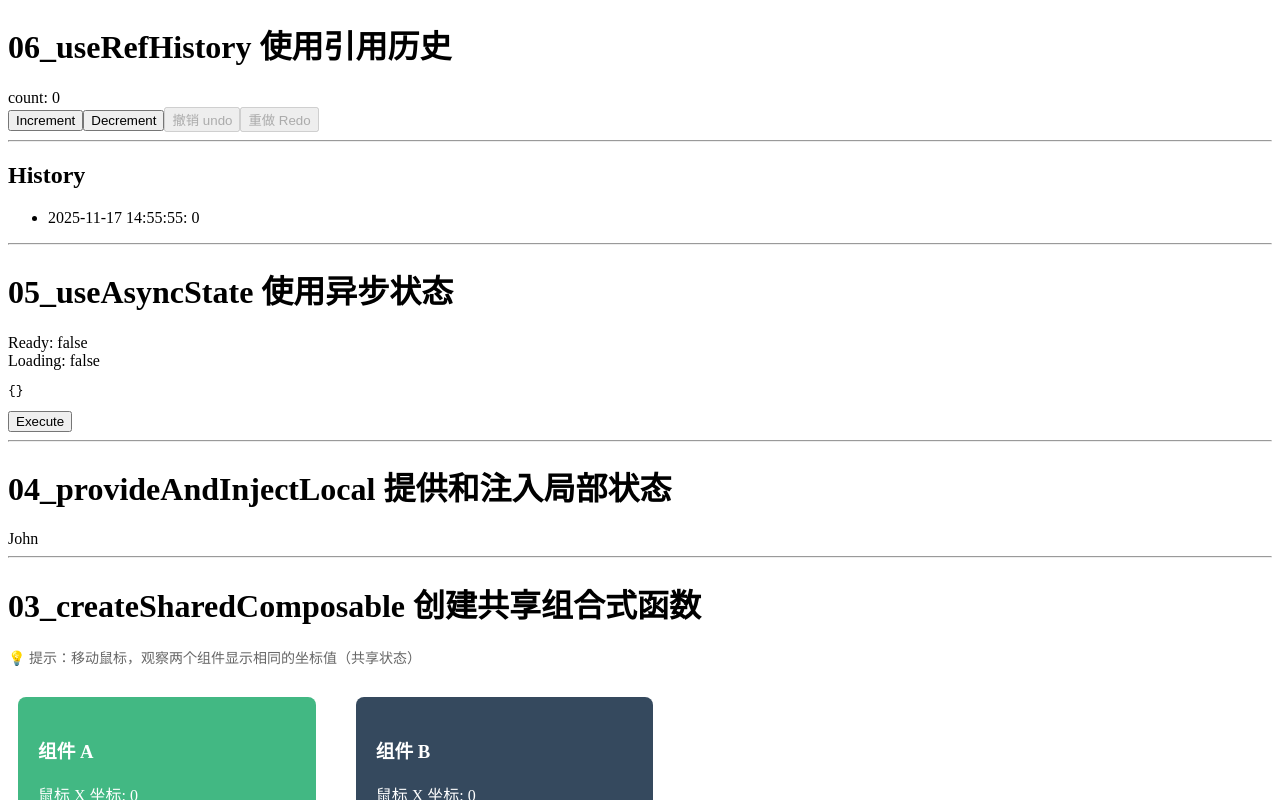
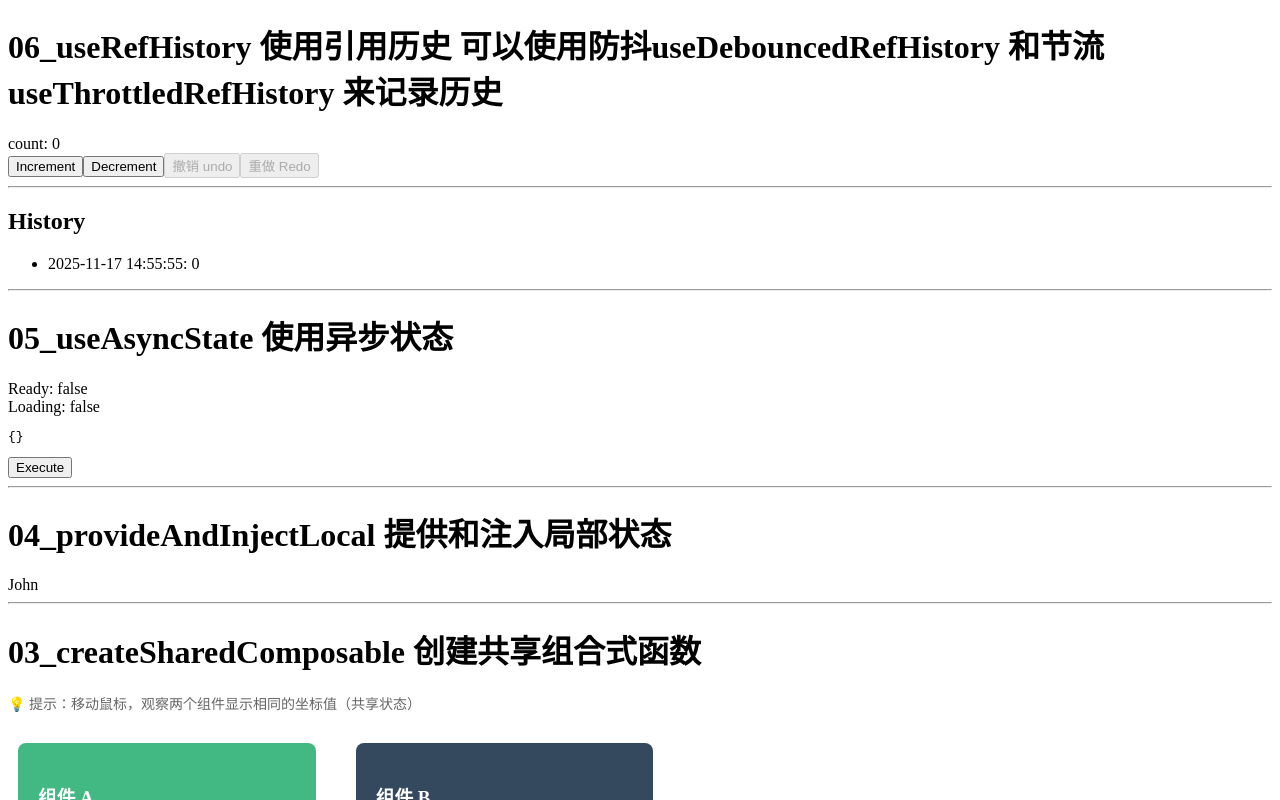
Before and after one commit to propoet/vueuse-demo, a Vue app: page / in a window 1280 px wide. Shown: the top 800 px of the page. Built offline with nearby package versions, Linux system fonts and the light colour scheme.

Commit message:
useDebouncedRefHistory/useThrottledRefHistory

```diff
--- a/src/components/06_useRefHistory/index.vue
+++ b/src/components/06_useRefHistory/index.vue
@@ -1,5 +1,8 @@
 <template>
-  <h1>06_useRefHistory 使用引用历史</h1>
+  <h1>
+    06_useRefHistory 使用引用历史 可以使用防抖useDebouncedRefHistory
+    和节流useThrottledRefHistory 来记录历史
+  </h1>
   <div>count: {{ count }}</div>
   <button @click="increment">Increment</button>
   <button @click="decrement">Decrement</button>
```
